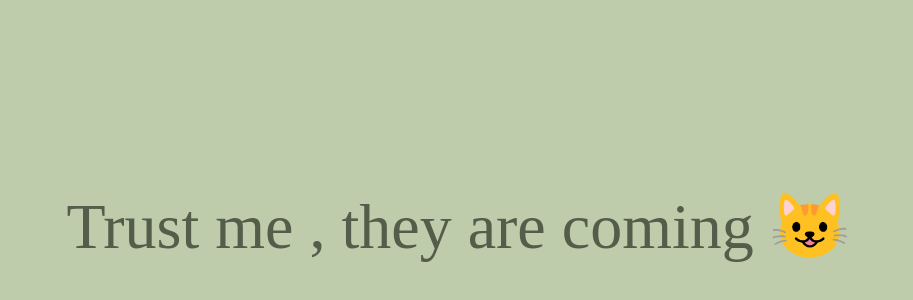
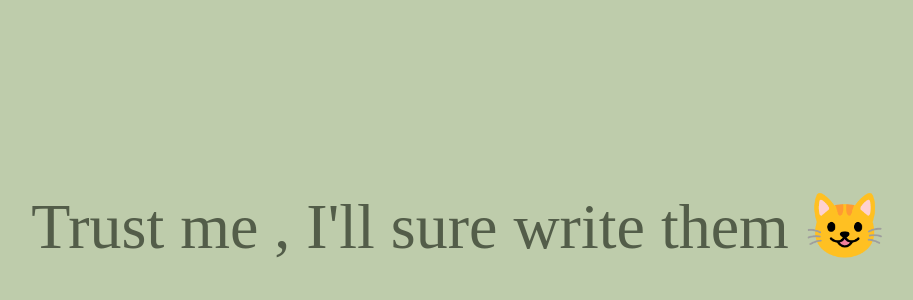
Before and after one commit to pre-tesh/my-webpage, a plain HTML site: page blogshomepage.html in a window 1280 px wide. Shown: the part 174-474 px from the top of the page, without its empty margins (182-1095 px from the left). Drawn offline with Linux system fonts and the light colour scheme.

Commit message:
Update blogshomepage.html

```diff
--- a/blogshomepage.html
+++ b/blogshomepage.html
@@ -36,7 +36,7 @@
 <body>
      <div class="center-container">
         <div class="center-text">
-         Trust me , they are coming 😺
+         Trust me , I'll sure write them 😺
         </div>
       </div>
 </body>
```
